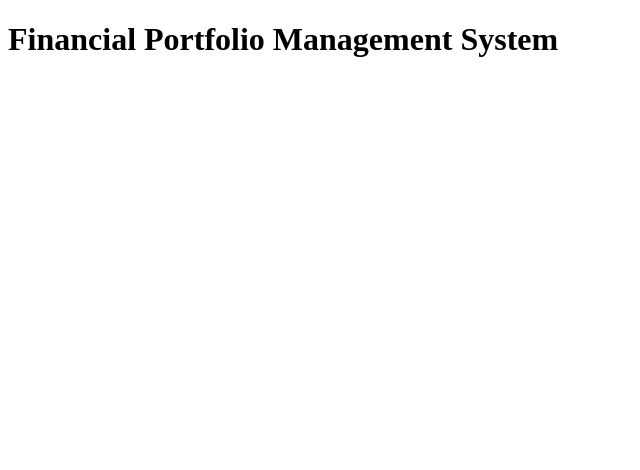
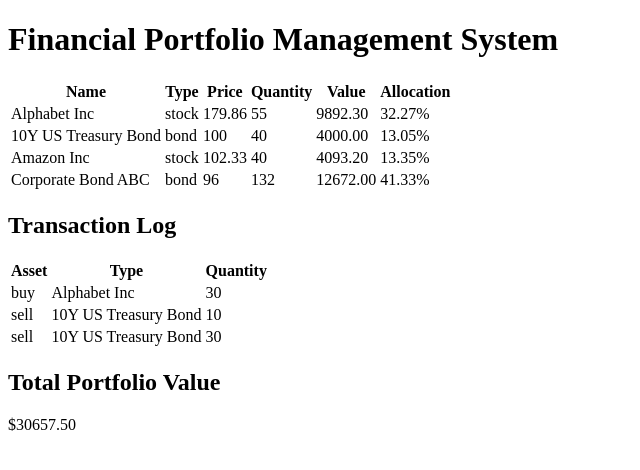
Before and after one commit to melissamontesinosm/Coding-Project-15, a plain HTML site: page portfolio-folder/index.html in a window 1280 px wide. Shown: the whole page, without its empty margins (0-640 px from the left). Drawn offline with Linux system fonts and the light colour scheme.

Commit message:
Implement main application and log portfolio details and transactions.

```diff
--- a/portfolio-folder/index.html
+++ b/portfolio-folder/index.html
@@ -8,8 +8,37 @@
 </head>
 <body>
     <h1>Financial Portfolio Management System</h1>
+    <table>
+        <thead>
+            <tr>
+                <th>Name</th>
+                <th>Type</th>
+                <th>Price</th>
+                <th>Quantity</th>
+                <th>Value</th>
+                <th>Allocation</th>
+            </tr>
+        </thead>
+        <tbody id="portfolio-tbody"></tbody> <!-- Add this element -->
+    </table>
+</div>
 
-    <!-- Main script entry point with module type -->
+<div id="transaction-log" class="section">
+    <h2>Transaction Log</h2>
+    <table>
+        <thead>
+            <tr>
+                <th>Asset</th>
+                <th>Type</th>
+                <th>Quantity</th>
+            </tr>
+        </thead>
+        <tbody id="transaction-tbody">
+        </tbody>
+    </table>
+</div>
+<div id="portfolio-value" class="section"> <h2>Total Portfolio Value</h2> <p id="total-value">$0</p> </div>
+
     <script type="module" src="main.js"></script>
 </body>
 </html>
--- a/portfolio-folder/main.js
+++ b/portfolio-folder/main.js
@@ -1,3 +1,76 @@
 
-import { calculatePortfolioValue, getPortfolioAllocation } from "./portfolio.js"; // Call functions from portfolio file
-import { Transaction } from "./transaction.js"; // Calls transaction class from transaction file
+import { calculatePortfolioValue, getPortfolioAllocation } from './portfolio.js'; // Import asset data and functions for portfolio value and allocation
+import { Transaction } from './transaction.js'; // Import the Transaction class for handling buy/sell operations
+import { getAssetById } from './asset.js'; // Import getAssetById function from asset.js
+
+// Select HTML elements where portfolio details, transaction logs, and total value will be displayed
+const portfolioDetailsTable = document.getElementById('portfolio-tbody');
+const transactionLogTable = document.getElementById('transaction-tbody');
+const totalValueElement = document.getElementById('total-value');
+
+// Function to display each asset's details (name, type, price, quantity, value, allocation) in a table
+function updatePortfolioDetails() {
+    const allocation = getPortfolioAllocation(); // Get portfolio allocation percentages for each asset
+    portfolioDetailsTable.innerHTML = ""; // Clear previous table rows before updating
+
+    // Loop through each asset to create a table row with its details
+    allocation.forEach(asset => {
+        const row = document.createElement('tr'); // Create a new table row
+        row.innerHTML = `
+        <td>${asset.name}</td>
+        <td>${asset.type}</td>
+        <td>${asset.price}</td>
+        <td>${asset.quantity}</td>
+        <td>${(asset.price * asset.quantity).toFixed(2)}</td>
+        <td>${asset.allocation.toFixed(2)}%</td>
+    `;
+    portfolioDetailsTable.appendChild(row); // Add row to the table
+    });
+}
+
+// Function to calculate and display the total value of the portfolio
+function updateTotalPortfolioValue() {
+    const totalValue = calculatePortfolioValue(); // Calculate the total portfolio value
+    totalValueElement.textContent = `$${totalValue.toFixed(2)}`;// Display the formatted total value in the designated element
+}
+
+// Function to log transaction details (type, asset name, quantity) in a table for tracking purposes
+function logTransaction(type, assetName, quantity) {
+    const row = document.createElement('tr'); // Create a new table row
+    row.innerHTML = `
+    <td>${type}</td>
+    <td>${assetName}</td>
+    <td>${quantity}</td>
+`;
+    transactionLogTable.appendChild(row); // Add row to the transaction log table
+}
+
+// Initial console log of total portfolio value before transactions
+console.log('Total Portfolio Value:', calculatePortfolioValue());
+
+// Initial update of the portfolio details and total value on the webpage
+updatePortfolioDetails();
+updateTotalPortfolioValue();
+
+try {
+    // Create a new 'buy' transaction for asset with ID 1
+    const transaction1 = new Transaction(1, 'buy', 30);
+    logTransaction('buy', getAssetById(1).name, 30); // Log the transaction details with dynamic asset name
+
+    // Create a new 'sell' transaction for asset with ID 2
+    const transaction2 = new Transaction(2, 'sell', 10);
+    logTransaction('sell', getAssetById(2).name, 10); // Log the transaction details with dynamic asset name
+
+    // Another 'sell' transaction for asset with ID 2
+    const transaction3 = new Transaction(2, 'sell', 30);
+    logTransaction('sell', getAssetById(2).name, 30); // Log the transaction details with dynamic asset name
+
+    // Update the portfolio details and total value on the webpage after transactions
+    updatePortfolioDetails();
+    updateTotalPortfolioValue();
+
+    // Console log to display the updated total portfolio value after transactions
+    console.log('Updated Portfolio Value:', calculatePortfolioValue());
+} catch (error) {
+    console.error(error.message); // Catch and log any errors encountered during transactions
+}
```
